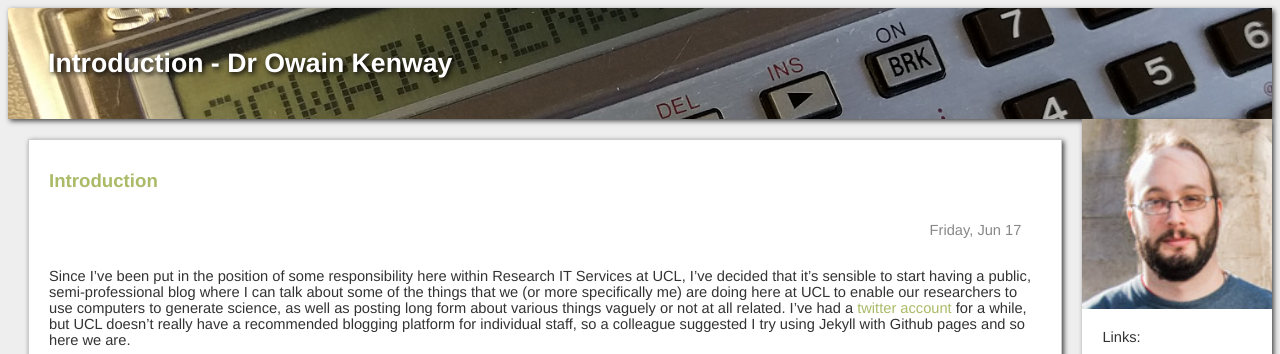
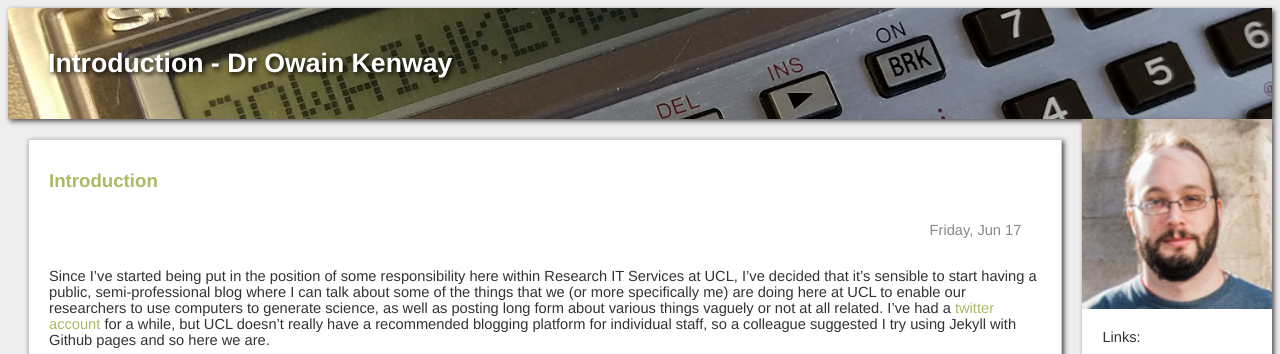
Before and after one commit to owainkenwayucl/owainkenwayucl.github.io, a Jekyll site: the page built from _posts/2016-06-17-TheBegining.md, in a window 1280 px wide and 900 px high, cut to the strip 0-354 px from the top of the window. Built offline with Jekyll 4.4.1, drawn with Linux system fonts in a browser that asks for light colours.

```diff
--- a/_posts/2016-06-17-TheBegining.md
+++ b/_posts/2016-06-17-TheBegining.md
@@ -3,7 +3,7 @@
 title: Introduction
 ---
 
-Since I've been put in the position of some responsibility here within Research IT Services at UCL, I've decided that it's sensible to start having a public, semi-professional blog where I can talk about some of the things that we (or more specifically me) are doing here at UCL to enable our researchers to use computers to generate science, as well as posting long form about various things vaguely or not at all related.  I've had a [twitter account](https://twitter.com/owainkenway) for a while, but UCL doesn't really have a recommended blogging platform for individual staff, so a colleague suggested I try using Jekyll with Github pages and so here we are.
+Since I've started being put in the position of some responsibility here within Research IT Services at UCL, I've decided that it's sensible to start having a public, semi-professional blog where I can talk about some of the things that we (or more specifically me) are doing here at UCL to enable our researchers to use computers to generate science, as well as posting long form about various things vaguely or not at all related.  I've had a [twitter account](https://twitter.com/owainkenway) for a while, but UCL doesn't really have a recommended blogging platform for individual staff, so a colleague suggested I try using Jekyll with Github pages and so here we are.
 
 ![Me describing how big HPC is.](/images/meee.png)
 
```
